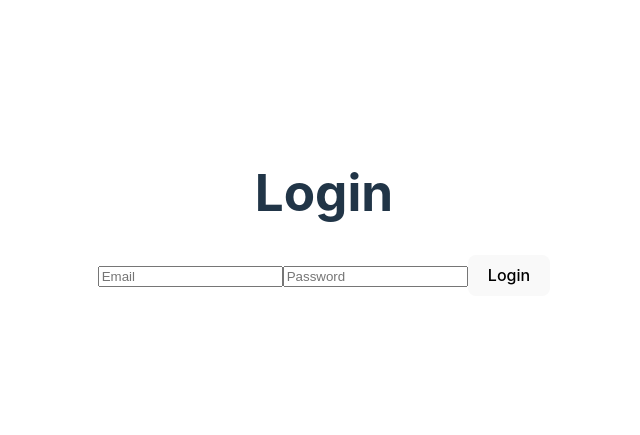
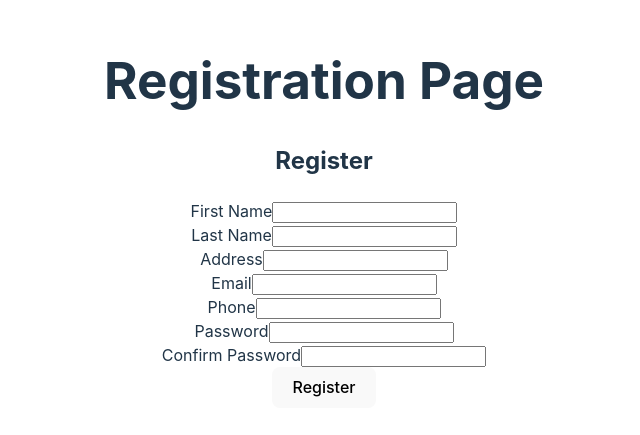
Before and after one commit to sharif7761/teebay-frontend, a React (Vite) app: page /registration in a window 1280 px wide. Before the commit this address led to /login. Shown: the part 187-622 px from the top of the page, without its empty margins (316-956 px from the left). Built offline with nearby package versions, Linux system fonts and the light colour scheme.

Commit message:
added formik and yup on registration page

```diff
--- a/package.json
+++ b/package.json
@@ -11,10 +11,12 @@
   },
   "dependencies": {
     "@apollo/client": "^3.11.4",
+    "formik": "^2.4.6",
     "graphql": "^16.9.0",
     "react": "^18.3.1",
     "react-dom": "^18.3.1",
-    "react-router-dom": "^6.26.0"
+    "react-router-dom": "^6.26.0",
+    "yup": "^1.4.0"
   },
   "devDependencies": {
     "@eslint/js": "^9.8.0",
--- a/src/App.jsx
+++ b/src/App.jsx
@@ -3,6 +3,7 @@ import React from 'react';
 import { Route, Routes, Navigate } from 'react-router-dom';
 import LoginPage from './pages/LoginPage';
 import ProductListPage from './pages/ProductListPage';
+import RegistrationPage from "./pages/RegistrationPage";
 
 const App = () => {
     const isAuthenticated = !!localStorage.getItem('token');
@@ -10,6 +11,7 @@ const App = () => {
     return (
         <Routes>
             <Route path="/login" element={<LoginPage />} />
+            <Route path="/registration" element={<RegistrationPage />} />
             <Route
                 path="/products"
                 element={isAuthenticated ? <ProductListPage /> : <Navigate to="/login" />}
--- /dev/null
+++ b/src/components/RegistrationForm.jsx
@@ -0,0 +1,82 @@
+import React from 'react';
+import { useMutation } from '@apollo/client';
+import { Formik, Form, Field, ErrorMessage } from 'formik';
+import {REGISTER_USER} from '../graphql/authQueries';
+import registrationValidationSchema from '../validations/registrationValidationSchema.js';
+
+const Register = () => {
+    const [registerUser, { data, loading, error }] = useMutation(REGISTER_USER);
+
+    const handleSubmit = async (values) => {
+        try {
+            const { data } = await registerUser({ variables: { ...values } });
+            console.log('User registered:', data);
+        } catch (error) {
+            console.error('Error registering user:', error);
+        }
+    };
+
+    return (
+        <div>
+            <h2>Register</h2>
+            <Formik
+                initialValues={{
+                    firstName: '',
+                    lastName: '',
+                    address: '',
+                    email: '',
+                    phone: '',
+                    password: '',
+                    confirmPassword: '',
+                }}
+                validationSchema={registrationValidationSchema}
+                onSubmit={handleSubmit}
+            >
+                <Form>
+                    <div>
+                        <label>First Name</label>
+                        <Field name="firstName" type="text" />
+                        <ErrorMessage name="firstName" component="div" />
+                    </div>
+                    <div>
+                        <label>Last Name</label>
+                        <Field name="lastName" type="text" />
+                        <ErrorMessage name="lastName" component="div" />
+                    </div>
+                    <div>
+                        <label>Address</label>
+                        <Field name="address" type="text" />
+                        <ErrorMessage name="address" component="div" />
+                    </div>
+                    <div>
+                        <label>Email</label>
+                        <Field name="email" type="email" />
+                        <ErrorMessage name="email" component="div" />
+                    </div>
+                    <div>
+                        <label>Phone</label>
+                        <Field name="phone" type="text" />
+                        <ErrorMessage name="phone" component="div" />
+                    </div>
+                    <div>
+                        <label>Password</label>
+                        <Field name="password" type="password" />
+                        <ErrorMessage name="password" component="div" />
+                    </div>
+                    <div>
+                        <label>Confirm Password</label>
+                        <Field name="confirmPassword" type="password" />
+                        <ErrorMessage name="confirmPassword" component="div" />
+                    </div>
+                    <button type="submit" disabled={loading}>
+                        Register
+                    </button>
+                    {error && <p>Error: {error.message}</p>}
+                    {data && <p>Registration successful!</p>}
+                </Form>
+            </Formik>
+        </div>
+    );
+};
+
+export default Register;
--- a/src/graphql/authQueries.js
+++ b/src/graphql/authQueries.js
@@ -8,3 +8,13 @@ export const LOGIN_USER = gql`
         }
     }
 `;
+
+export const REGISTER_USER = gql`
+    mutation Mutation($registerInput: RegisterInput) {
+      register(registerInput: $registerInput) {
+        id
+        email
+        name
+      }
+    }
+`;
--- /dev/null
+++ b/src/pages/RegistrationPage.jsx
@@ -0,0 +1,13 @@
+import React from 'react';
+import Register from '../components/RegistrationForm.jsx';
+
+const RegisterPage = () => {
+    return (
+        <div>
+            <h1>Registration Page</h1>
+            <Register />
+        </div>
+    );
+};
+
+export default RegisterPage;
--- /dev/null
+++ b/src/validations/registrationValidationSchema.js
@@ -0,0 +1,17 @@
+import * as Yup from 'yup';
+
+const validationSchema = Yup.object({
+    firstName: Yup.string().required('First Name is required'),
+    lastName: Yup.string().required('Last Name is required'),
+    address: Yup.string().required('Address is required'),
+    email: Yup.string().email('Invalid email').required('Email is required'),
+    phone: Yup.string().required('Phone number is required'),
+    password: Yup.string()
+        .min(6, 'Password must be at least 6 characters')
+        .required('Password is required'),
+    confirmPassword: Yup.string()
+        .oneOf([Yup.ref('password'), null], 'Passwords must match')
+        .required('Confirm Password is required'),
+});
+
+export default validationSchema;
```
Also changed, not shown: 1 other file (tests, documents, lock files or other folders).
